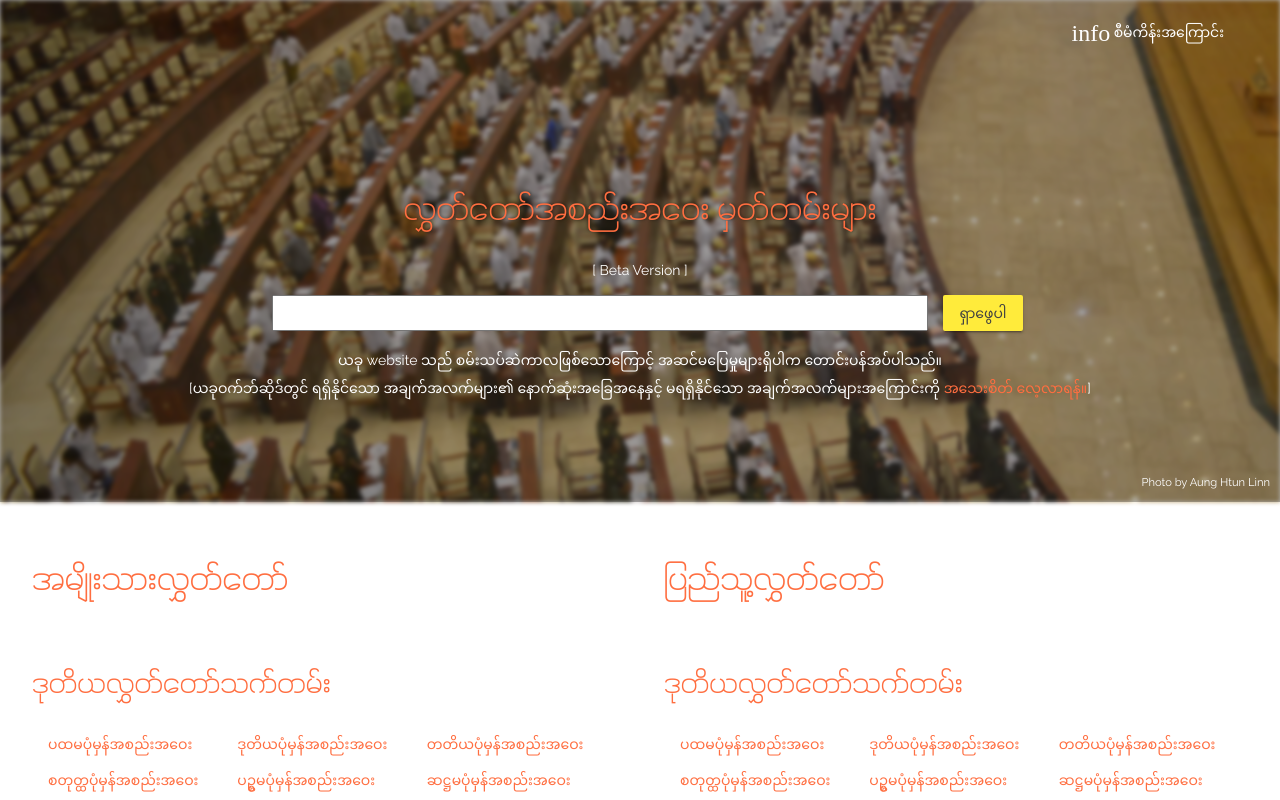
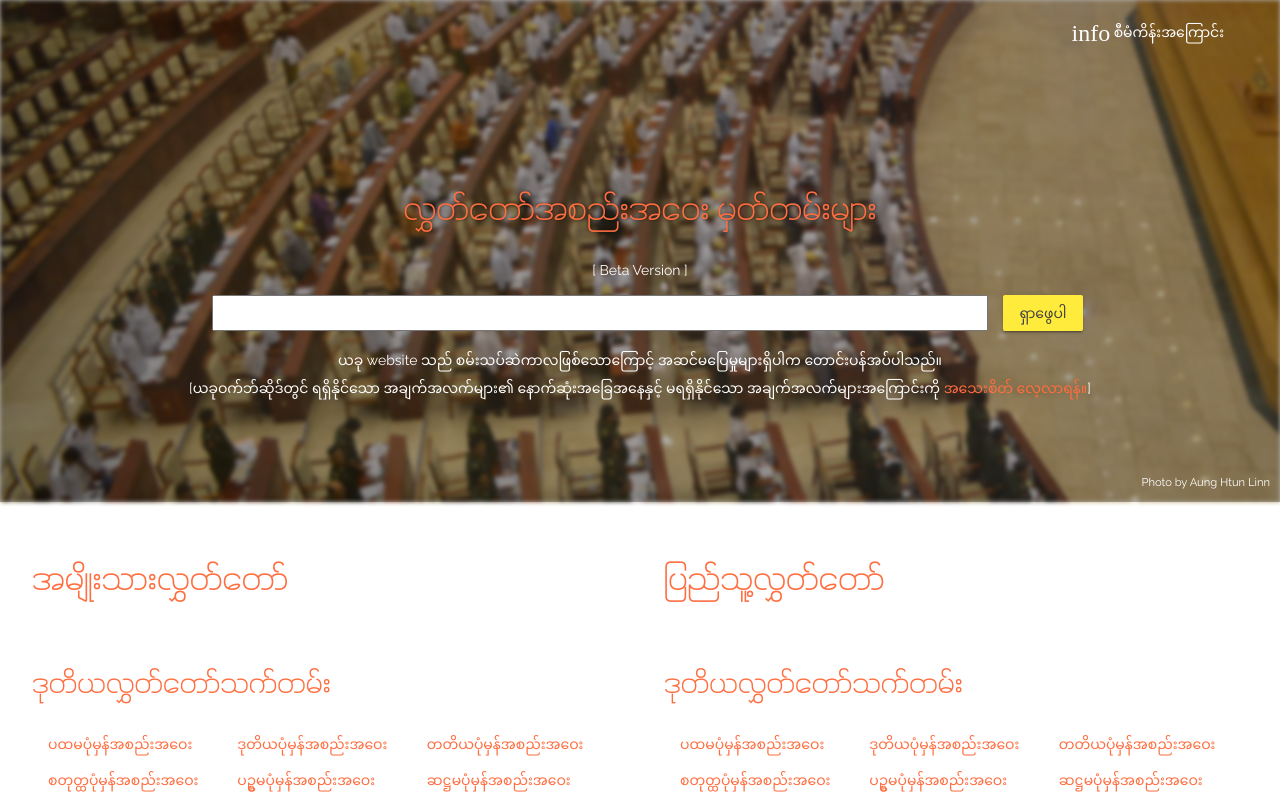
Before and after one commit to theananda/transcript-frontend, a Vue app: page /#/ in a window 1280 px wide. Shown: the top 800 px of the page. Built offline with nearby package versions, Linux system fonts and the light colour scheme; a web font is replaced by a local one; what vue-router-back-button would draw is missing.

Commit message:
Fix padding for jumbotron area

```diff
--- a/src/assets/style.css
+++ b/src/assets/style.css
@@ -123,7 +123,7 @@ ul {
 }
 
 .large_search_area .jumbotron-wrapper {
-  padding: 100px;
+  padding: 100px 0px;
 }
 
 .large_search_area h2 {
```
